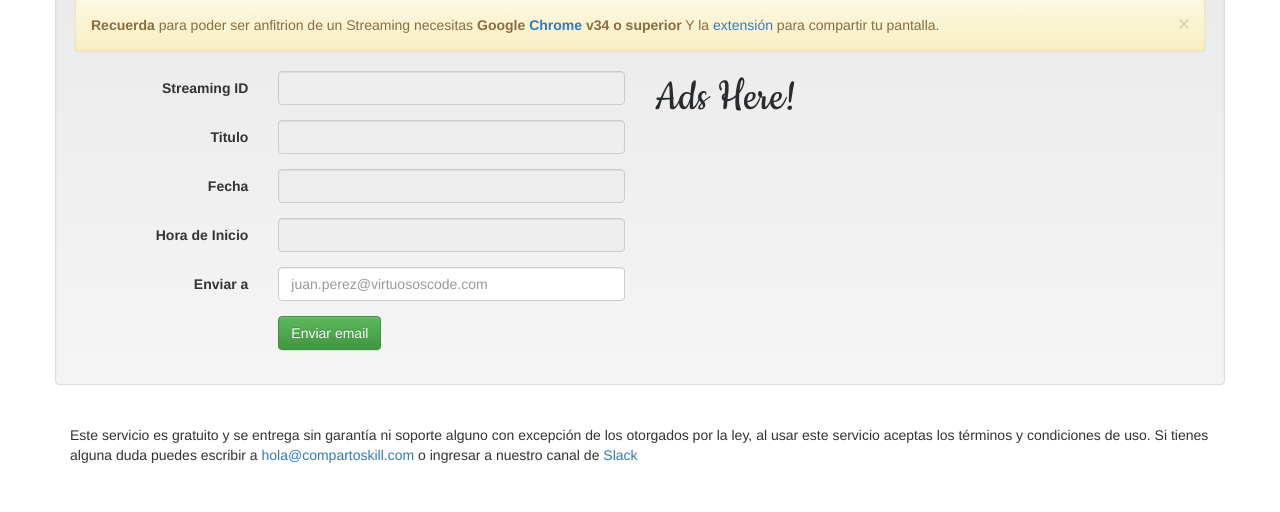
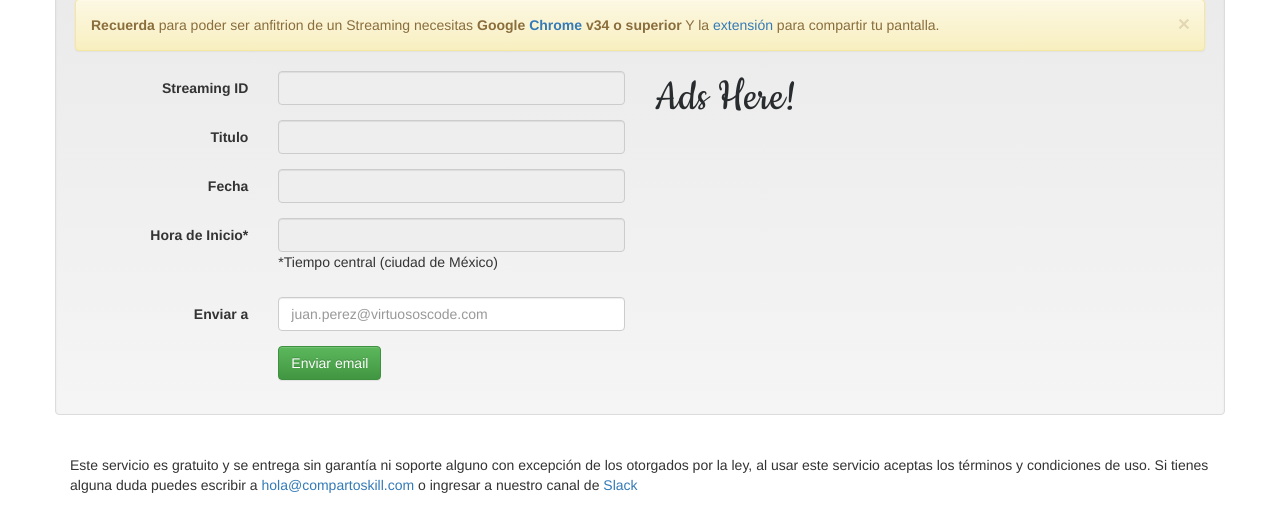
Before and after one commit to Brunux/django-streaming, a Django app: template templates/done-create-streaming.html in a window 1280 px wide. Shown: the part 363-875 px from the top of the page. Run offline with Django 3.2, Linux system fonts and the light colour scheme; the template is opened without the code that fills it, so the values that code supplies are empty; some libraries are stand-ins or nearby versions.

Commit message:
Add notice of central time sttreaming sessions

```diff
--- a/templates/done-create-streaming.html
+++ b/templates/done-create-streaming.html
@@ -42,9 +42,10 @@ https://chrome.google.com/webstore/detail/janus-webrtc-screensharin/hapfgfdkleig
             </div>
           </div>
           <div class="form-group">
-            <label for="inputName" class="col-sm-4 control-label">Hora de Inicio</label>
+            <label for="inputName" class="col-sm-4 control-label">Hora de Inicio*</label>
             <div class="col-sm-8">
               <input  type="text" class="form-control" id="inputStreamingTime_init" placeholder="{{ request.session.init_time }}" readonly>
+              <p>*Tiempo central (ciudad de México)</p>
             </div>
           </div>
           <div class="form-group">
```
